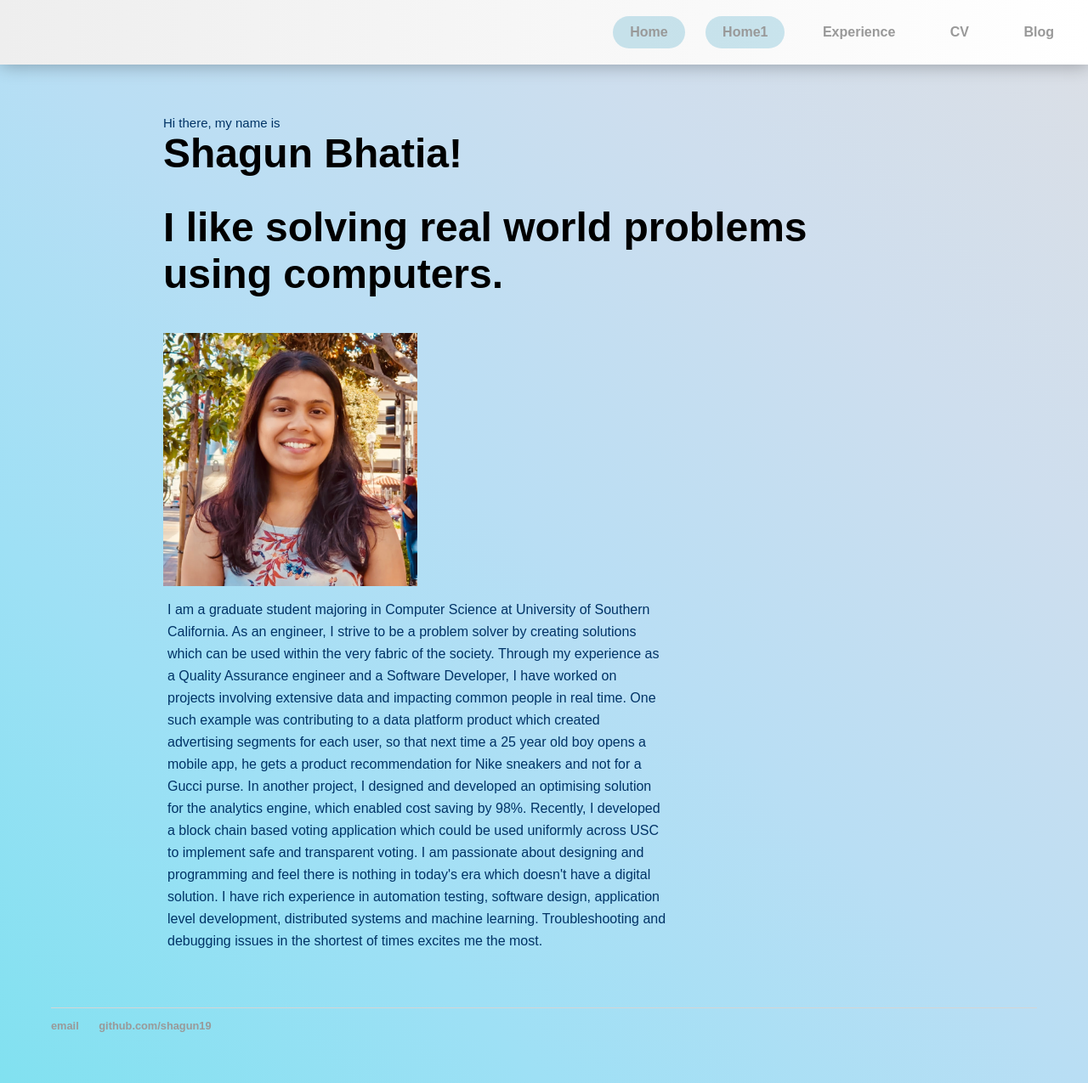
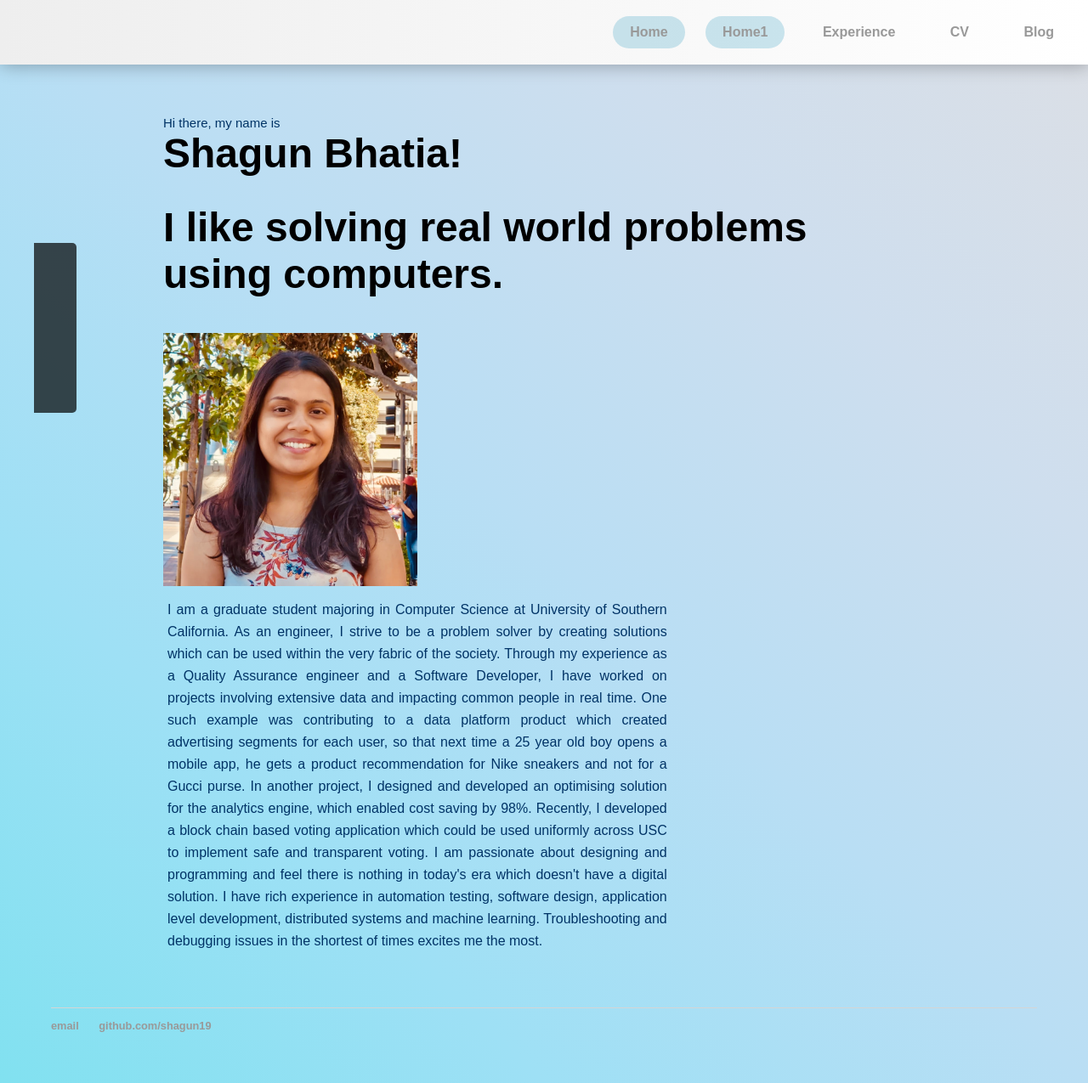
Before and after one commit to shagun19/shagun19.github.io, a Jekyll site: the page index1.html, which Jekyll copies as it is, in a window 1280 px wide. Shown: the whole page at 85% size. Built offline with Jekyll 4.4.1, drawn with Linux system fonts in a browser that asks for light colours; some web fonts are replaced.

```diff
--- a/index1.html
+++ b/index1.html
@@ -34,7 +34,7 @@
                 <p>Description</p>
             </div></a>
         <div class="col5">
-            <p class="test">
+            <p class="test" style="text-align:justify">
                 I am a graduate student majoring in Computer Science at University of Southern California.
                 As an engineer, I strive to be a problem solver by creating solutions which can be used within
                 the very fabric of the society. Through my experience as a Quality Assurance engineer
@@ -49,9 +49,24 @@
                 experience in automation testing, software design, application level development, distributed
                 systems and machine learning. Troubleshooting and debugging issues in the shortest of times
                 excites me the most.
-            </p></div>
+            </p>
+        </div>
     </div>
-</div>
+    <ul id="social-sidebar" style="list-style-type:none;">
+        <li>
+            <a class="entypo-facebook" href="https://www.facebook.com/shagun.bhatia.1"><span>Facebook</span></a>
+        </li>
+        <li>
+            <a class="entypo-github" href="https://github.com/shagun19"><span>Github</span></a>
+        </li>
+        <li>
+            <a class="entypo-linkedin" href="https://www.linkedin.com/in/shagunbhatia/"><span>LinkedIn</span></a>
+        </li>
+        <li>
+            <a class="entypo-instagrem" href="https://www.instagram.com/shaguni.magoon/"><span>Instagram</span></a>
+        </li>
+    </ul>
+</div><!-- /.container -->
 <footer>
     <ul>
         <li><a href="mailto:shagunbhatia08@gmail.com">email</a></li>
```
